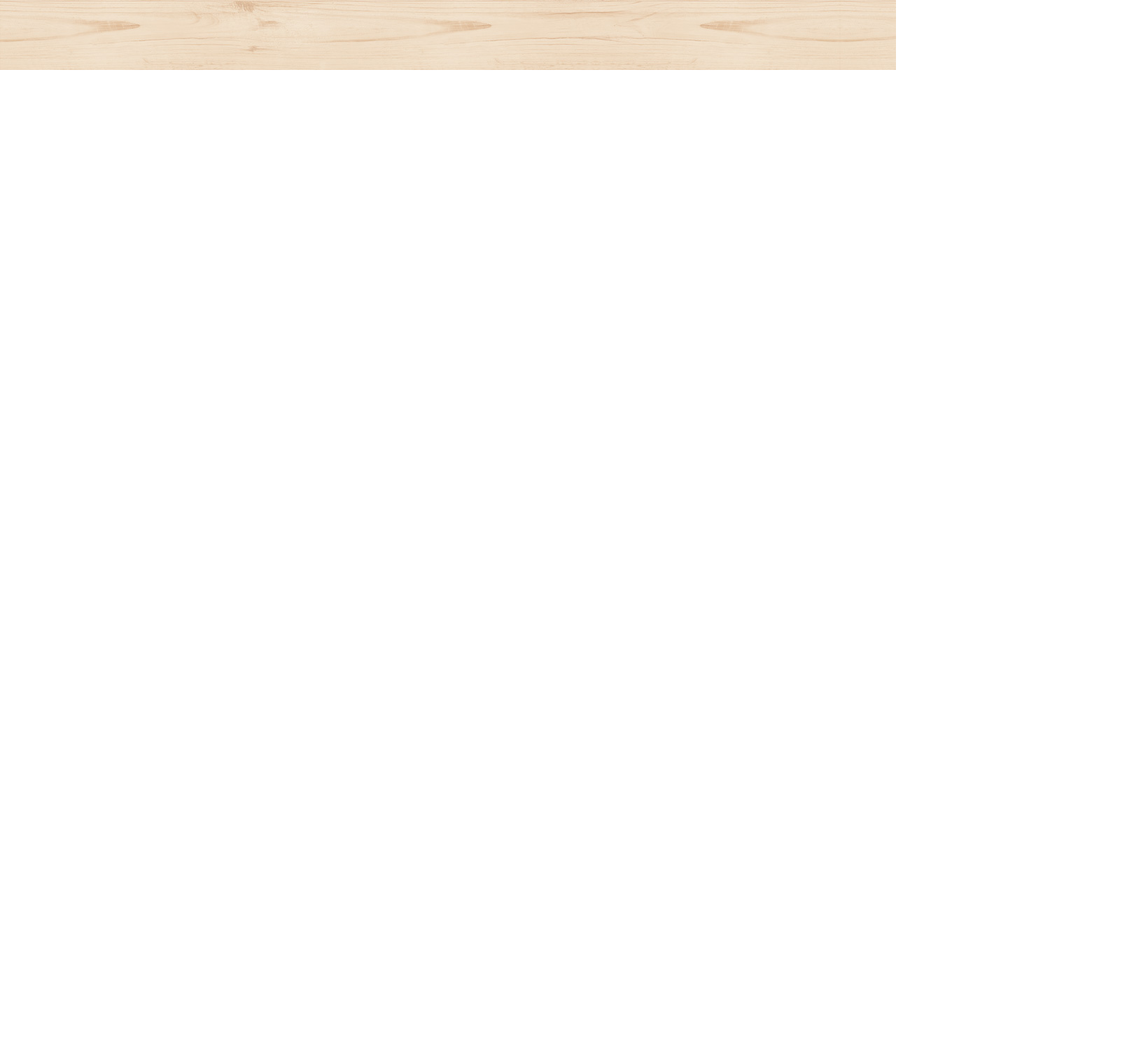
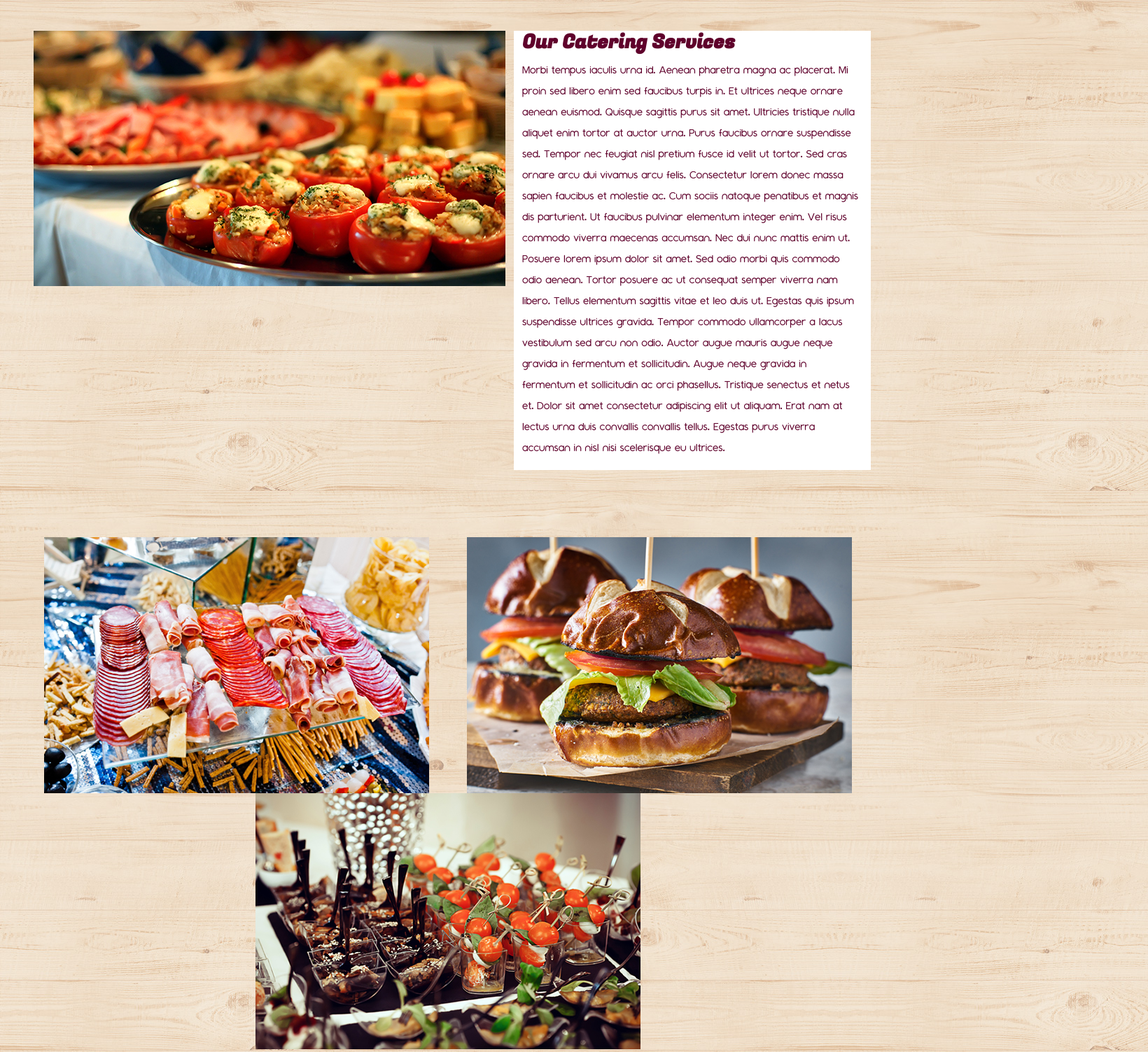
Before and after one commit to zachdressing/PuppyRestaurantZachAlexAdrian, a plain HTML site: page pages/catering.html in a window 1280 px wide. Shown: the part 700-2204 px from the top of the page at 70% size, 1640 px wide, since content can reach past the window. Before the commit the page ends 800 px from the top, so only its background shows below. Drawn offline with nearby package versions, Linux system fonts and the light colour scheme; a web font is replaced by a local one.

Commit message:
catering page setup + menu page edits

```diff
--- a/pages/catering.html
+++ b/pages/catering.html
@@ -44,6 +44,42 @@
     <div class="p-3 menuList" style="margin-left: auto; margin-right: auto; width: 85%;">
         <div class="col white-bg HeaderText">
             <h1 class="text-center" style="color: rgba(95, 0, 43, 1);">Our Menu</h1>
+        </div>
+    </div>
+
+    <div class="text-center">
+        <img src="../assets/photos/cateringHero.jpg" alt="catering hero">
+    </div>
+
+    <div class="container-fluid p-5" style="justify-content: space-between;">
+        <div class="row d-flex">
+            <div class="col">
+                <img src="../assets/photos/cateringMaine.jpg" alt="catering maine">
+            </div>
+            <div class="col white-bg" >
+                <div class="HeaderText">
+                    <h3><b>Our Catering Services</b></h3>
+                    <div class="menuFont" >
+                        <p>Morbi tempus iaculis urna id. Aenean pharetra magna ac placerat. Mi proin sed libero enim sed faucibus turpis in. Et ultrices neque ornare aenean euismod. Quisque sagittis purus sit amet. Ultricies tristique nulla aliquet enim tortor at auctor urna. Purus faucibus ornare suspendisse sed. Tempor nec feugiat nisl pretium fusce id velit ut tortor. Sed cras ornare arcu dui vivamus arcu felis. Consectetur lorem donec massa sapien faucibus et molestie ac. Cum sociis natoque penatibus et magnis dis parturient. Ut faucibus pulvinar elementum integer enim. Vel risus commodo viverra maecenas accumsan. Nec dui nunc mattis enim ut.
+                        <br>
+                        Posuere lorem ipsum dolor sit amet. Sed odio morbi quis commodo odio aenean. Tortor posuere ac ut consequat semper viverra nam libero. Tellus elementum sagittis vitae et leo duis ut. Egestas quis ipsum suspendisse ultrices gravida. Tempor commodo ullamcorper a lacus vestibulum sed arcu non odio. Auctor augue mauris augue neque gravida in fermentum et sollicitudin. Augue neque gravida in fermentum et sollicitudin ac orci phasellus. Tristique senectus et netus et. Dolor sit amet consectetur adipiscing elit ut aliquam. Erat nam at lectus urna duis convallis convallis tellus. Egestas purus viverra accumsan in nisl nisi scelerisque eu ultrices.</p>
+                    </div>
+                </div>
+            </div>
+        </div>
+    </div>
+
+    <div class="container-fluid text-center p-5">
+        <div class="row">
+            <div class="col">
+                <img src="../assets/photos/catering1.jpg" alt="catering1">
+            </div>
+            <div class="col">
+                <img src="../assets/photos/catering2.jpg" alt="catering2">
+            </div>
+            <div class="col">
+                <img src="../assets/photos/catering3.jpg" alt="catering3">
+            </div>
         </div>
     </div>
 
```
Also changed, not shown: pages/menu.html (line endings or trailing spaces).
